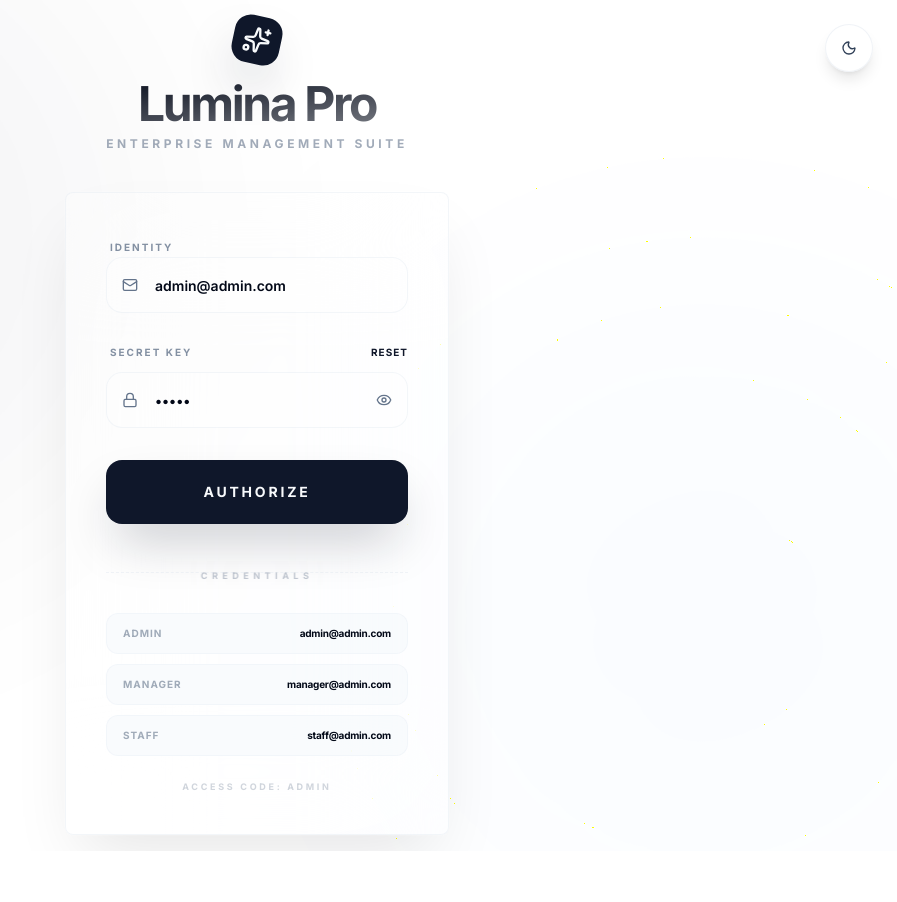
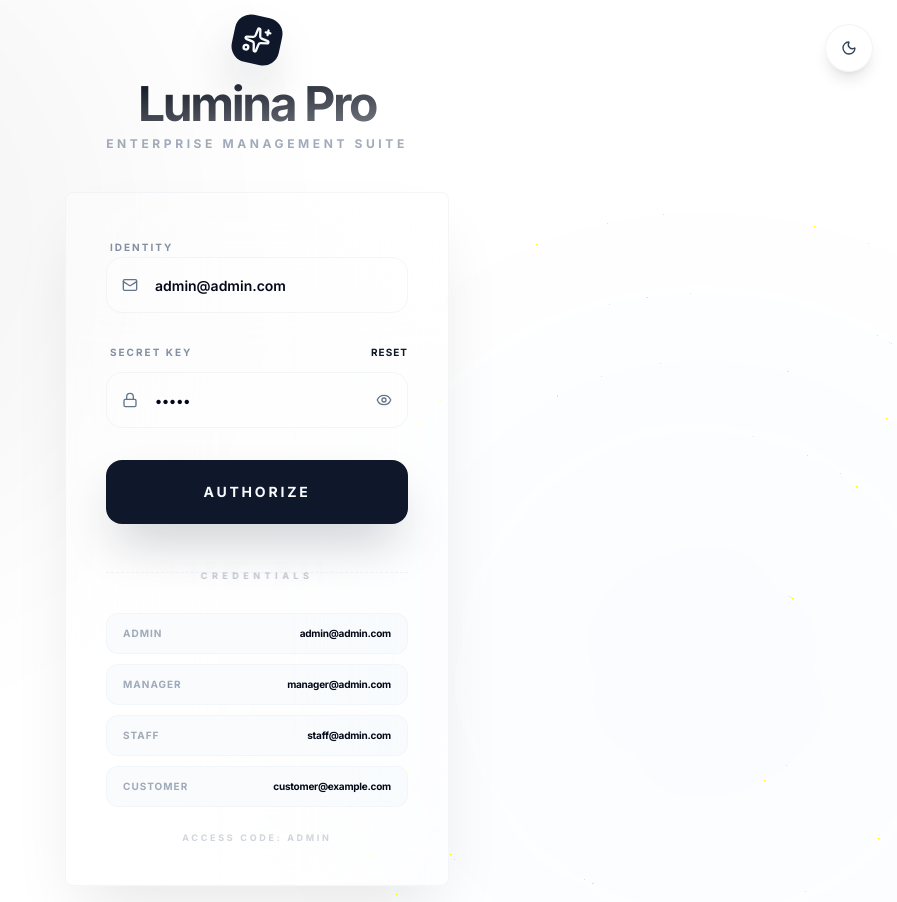
Before and after one commit to b-bhupendra/SEAT_RESERVATION_SYS_FE, a React (Vite) app: page /app in a window 1280 px wide. Shown: the whole page, without its empty margins (383-1280 px from the left). Before the commit the page ends 851 px from the top, so only its background shows below. Built offline with nearby package versions, Linux system fonts and the light colour scheme; no server answers.

Commit message:
Feature: added customer role support to login UI

```diff
--- a/src/pages/Login.tsx
+++ b/src/pages/Login.tsx
@@ -16,7 +16,7 @@ export function Login({ darkMode, onToggleDarkMode }: LoginProps) {
   const { login } = useAuth();
   const [email, setEmail] = useState('admin@admin.com');
   const [password, setPassword] = useState('admin');
-  const [role, setRole] = useState<'admin' | 'manager' | 'staff'>('admin');
+  const [role, setRole] = useState<'admin' | 'manager' | 'staff' | 'customer'>('admin');
   const [showPassword, setShowPassword] = useState(false);
   const [error, setError] = useState('');
   const [isSubmitting, setIsSubmitting] = useState(false);
@@ -194,18 +194,24 @@ export function Login({ darkMode, onToggleDarkMode }: LoginProps) {
                 <span className="text-[9px] uppercase font-black text-muted-foreground/40 tracking-[0.5em]">Credentials</span>
               </div>
               <div className="grid grid-cols-1 gap-2.5">
-                {['admin', 'manager', 'staff'].map((r) => (
+                {['admin', 'manager', 'staff', 'customer'].map((r) => (
                   <motion.div
                     key={r}
                     whileHover={{ x: 5, backgroundColor: 'hsl(var(--muted))' }}
                     className="text-[10px] font-bold py-3 px-4 bg-muted/40 rounded-xl border border-border/30 flex justify-between items-center group cursor-pointer transition-all"
                     onClick={() => {
-                      setEmail(`${r}@admin.com`);
+                      if (r === 'customer') {
+                        setEmail('customer@example.com');
+                        setPassword('customer123');
+                      } else {
+                        setEmail(`${r}@admin.com`);
+                        setPassword('admin'); // Assuming 'admin' is the default for others for now
+                      }
                       setRole(r as any);
                     }}
                   >
                     <span className="text-muted-foreground/60 uppercase tracking-widest">{r}</span>
-                    <span className="text-foreground tracking-tight">{r}@admin.com</span>
+                    <span className="text-foreground tracking-tight">{r === 'customer' ? 'customer@example.com' : `${r}@admin.com`}</span>
                   </motion.div>
                 ))}
               </div>
```
